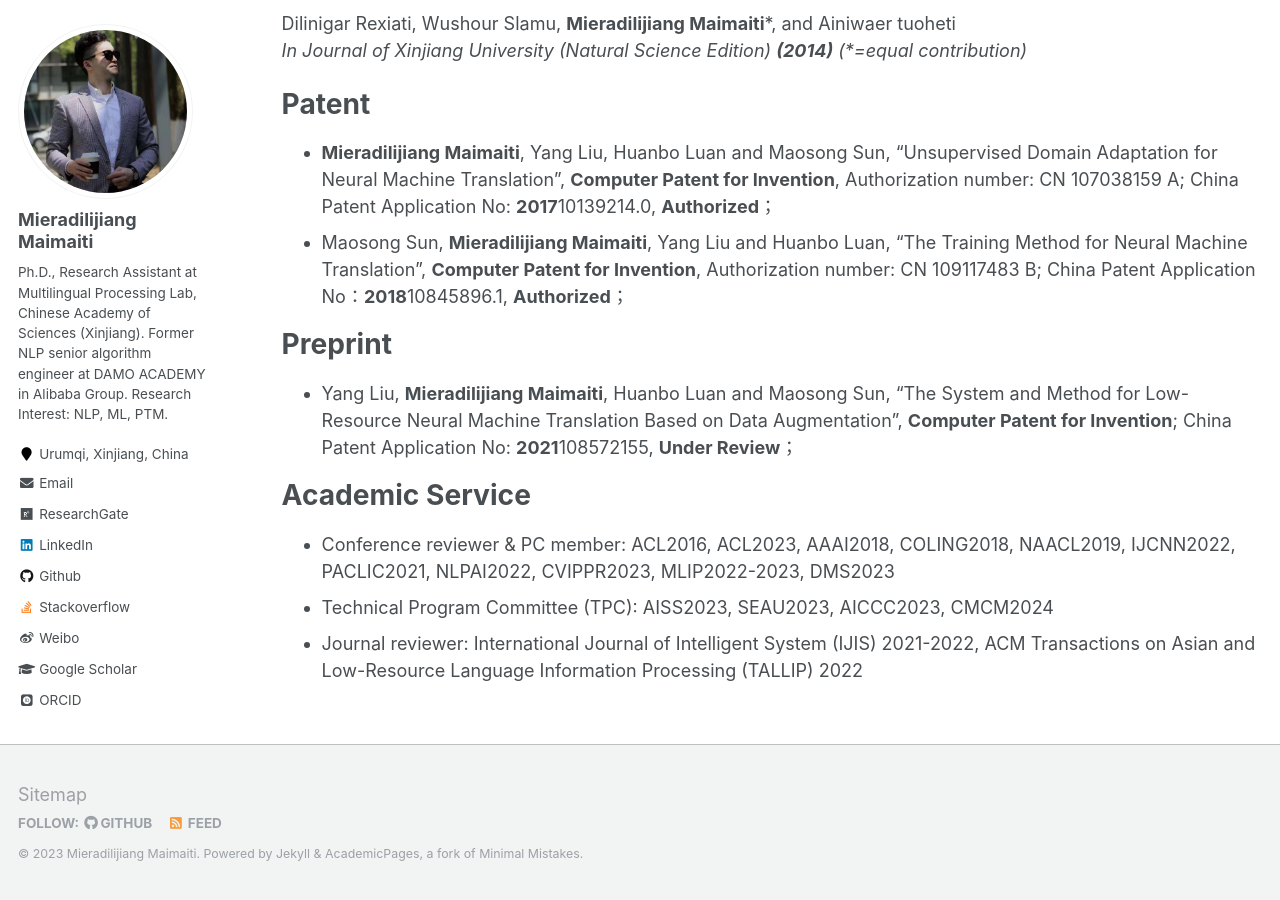
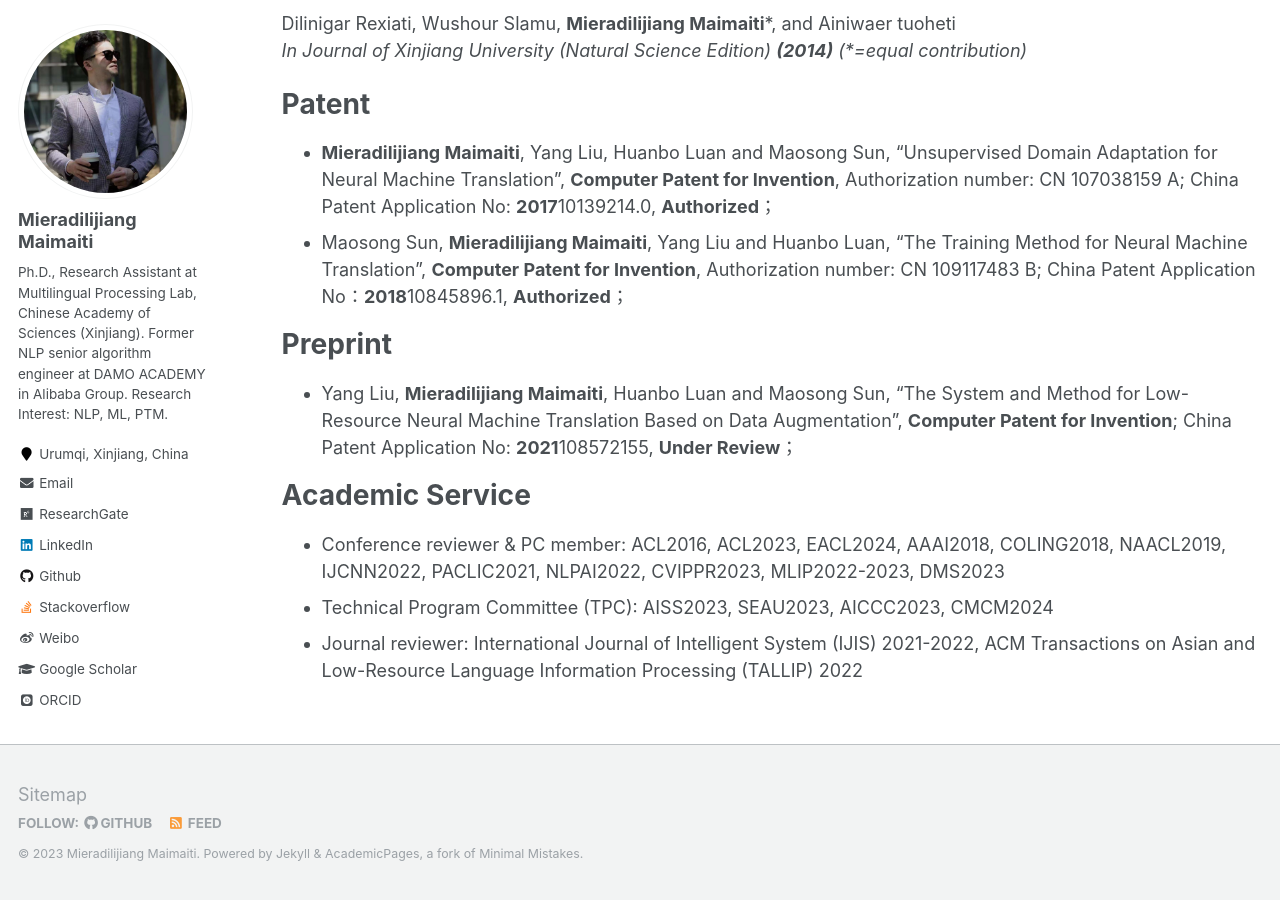
Before and after one commit to miradel51/miradel51.github.io, a Jekyll site: the page built from _pages/publications.md, in a window 1280 px wide and 900 px high, scrolled down 3790 px. Built offline with Jekyll 4.4.1, drawn with Linux system fonts in a browser that asks for light colours; some web fonts are replaced.

Commit message:
Update publications.md
added the new role as reviewer for EACL2024.

```diff
--- a/_pages/publications.md
+++ b/_pages/publications.md
@@ -27,7 +27,7 @@ Preprint
 Academic Service
 ======
 <!-- * Conference reviewer & PC member: ACL2016, ACL2023, AAAI2018, COLING2018, NAACL2019, PACLIC2021, IJCNN2022, NLPAI2022, CVIPPR2023, AIFZ2023, NLDM2023, MLIP2022-2023, DMS2023, COMSAP2023, NLTM2024, ALMLA2024, ITEORY2023, SEMIT2023, SIPR2023, AIAA2023   -->
-* Conference reviewer & PC member: ACL2016, ACL2023, AAAI2018, COLING2018, NAACL2019, IJCNN2022, PACLIC2021, NLPAI2022, CVIPPR2023, MLIP2022-2023, DMS2023
+* Conference reviewer & PC member: ACL2016, ACL2023, EACL2024, AAAI2018, COLING2018, NAACL2019, IJCNN2022, PACLIC2021, NLPAI2022, CVIPPR2023, MLIP2022-2023, DMS2023
 <!-- * Technical Program Committee (TPC): ADMIT2022-2024, AMLIT2023, ACDP2023-2024, AIMLR2023, CSSE2023, AISS2023, ACAI2023, MLAMDA2023, AACIP2023, ACAI2023, DMCSE2023, SEAU2023, CACML2024, CMCM2024, DSML2023, CNIOT2023, MICML2023, APIT 2024 -->
 * Technical Program Committee (TPC): AISS2023, SEAU2023, AICCC2023, CMCM2024
 * Journal reviewer: International Journal of Intelligent System (IJIS) 2021-2022, ACM Transactions on Asian and Low-Resource Language Information Processing (TALLIP) 2022
```
